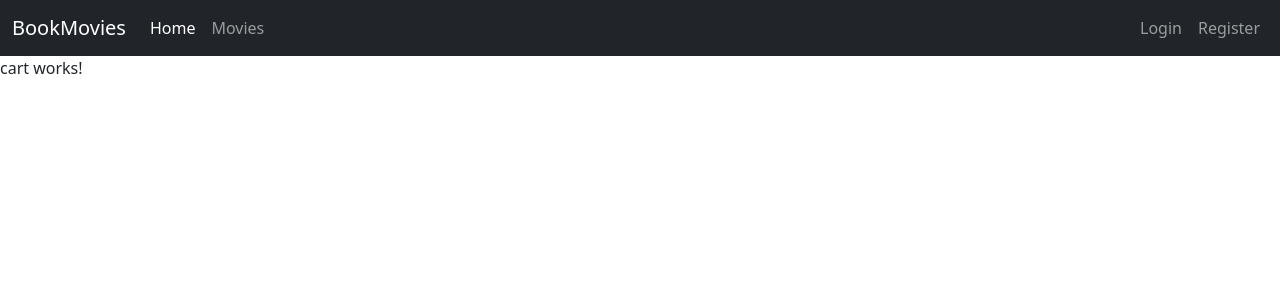
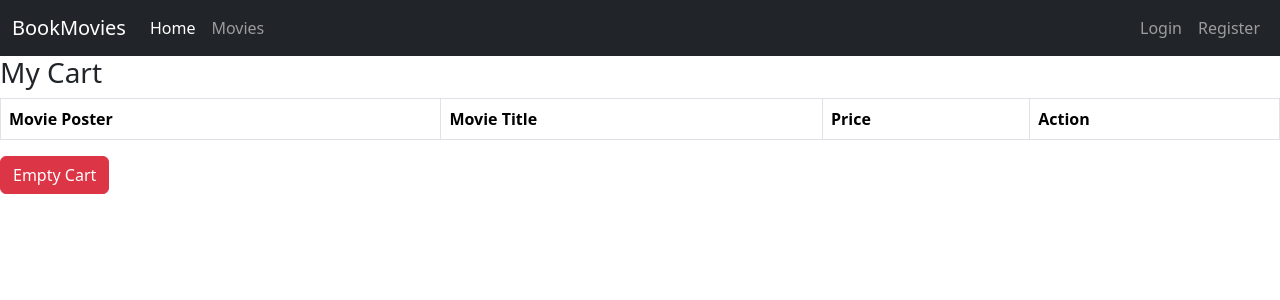
Before and after one commit to nareshkumar-h/bookmovies-ui, an Angular app: page /cart in a window 1280 px wide. Shown: the top 300 px of the page. Built offline with nearby package versions, Linux system fonts and the light colour scheme.

Commit message:
View cart items and remove items in cart

```diff
--- a/src/app/cart/cart.component.html
+++ b/src/app/cart/cart.component.html
@@ -1 +1,36 @@
-<p>cart works!</p>
+<h3> My Cart </h3>
+
+<!-- {{cartItems | json}} -->
+
+
+<table class="table table-bordered">
+  <thead>
+    <tr>
+      <th>Movie Poster</th>
+      <th>Movie Title</th>
+      <th>Price</th>
+      <th>Action</th>
+    </tr>
+  </thead>
+  <tbody>
+    @for(item of cartItems;track item;let i=$index){
+    <tr>
+      <td>
+        <img src="{{item.imgUrl}}" width="200px" height="200px" />
+
+      </td>
+      <td>{{item.title}}</td>
+      <td>{{item.price | currency:'INR'}}</td>
+      <td>
+        <button class="btn btn-info">Pay</button>
+        &nbsp;
+        <button class="btn btn-danger" (click)="removeItem(i)">Delete</button>
+      </td>
+    </tr>
+    }
+
+
+  </tbody>
+
+</table>
+<button class="btn btn-danger" (click)="clearCart()">Empty Cart</button>
--- a/src/app/cart/cart.component.ts
+++ b/src/app/cart/cart.component.ts
@@ -1,12 +1,36 @@
-import { Component } from '@angular/core';
+import { CommonModule } from '@angular/common';
+import { Component, OnInit } from '@angular/core';
 
 @Component({
   selector: 'app-cart',
   standalone: true,
-  imports: [],
+  imports: [CommonModule],
   templateUrl: './cart.component.html',
   styles: ``
 })
-export class CartComponent {
+export class CartComponent implements OnInit {
 
+  cartItems!: any[];
+
+  constructor() {
+    console.log('CartComponent');
+  }
+  ngOnInit(): void {
+    const cartStr = localStorage.getItem("CART");
+    if (cartStr) {
+      this.cartItems = JSON.parse(cartStr);
+    } else {
+      this.cartItems = [];
+    }
+  }
+
+  removeItem(index: number) {
+    this.cartItems.splice(index, 1);
+    localStorage.setItem("CART", JSON.stringify(this.cartItems));
+  }
+
+  clearCart() {
+    localStorage.removeItem("CART");
+    this.cartItems = []; //reset to empty
+  }
 }
--- a/src/app/login/login.component.ts
+++ b/src/app/login/login.component.ts
@@ -30,7 +30,14 @@ export class LoginComponent {
 
     // 1. Fetch the registered user details from localStorage
     const usersStr = localStorage.getItem("USERS"); // returns in string
-    const users = usersStr != null ? JSON.parse(usersStr) : []; // convert string to object
+    let users = [];
+    if (usersStr) {
+      users = JSON.parse(usersStr);
+    } else {
+      users = [];
+    }
+    // const val =  (condition)?'a':'b';// ternary operatory
+    //const users = usersStr != null ? JSON.parse(usersStr) : []; // convert string to object
 
     //Using find check the input email/password matches
     //axios.post(url, data).then(res=> { ... })
--- a/src/app/view-movie/view-movie.component.ts
+++ b/src/app/view-movie/view-movie.component.ts
@@ -30,7 +30,21 @@ export class ViewMovieComponent implements OnInit {
   }
 
   addToCart(movie: any) {
-    localStorage.setItem("CART", JSON.stringify(movie));
+
+    //create empty array always
+    // const cartItems = [];
+
+    //1. find existing cart items and add item in that list
+    const cartItemStr = localStorage.getItem("CART");
+    const cartItems = cartItemStr != null ? JSON.parse(cartItemStr) : [];
+
+    //add item
+    cartItems.push(movie);
+
+    //store in db
+    localStorage.setItem("CART", JSON.stringify(cartItems));
+
+    //redirect to cart page
     alert("Added items to cart");
     window.location.href = "/cart";
   }
```
